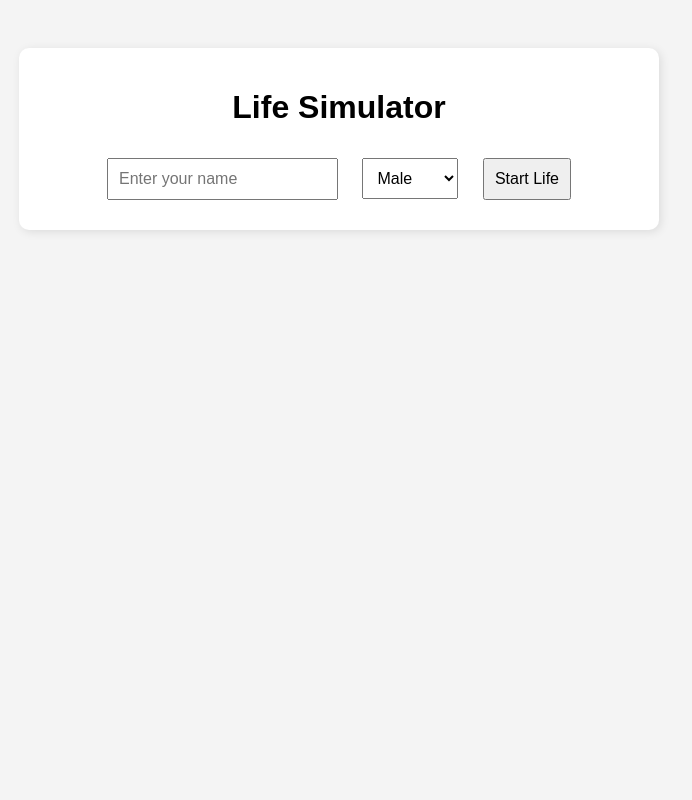
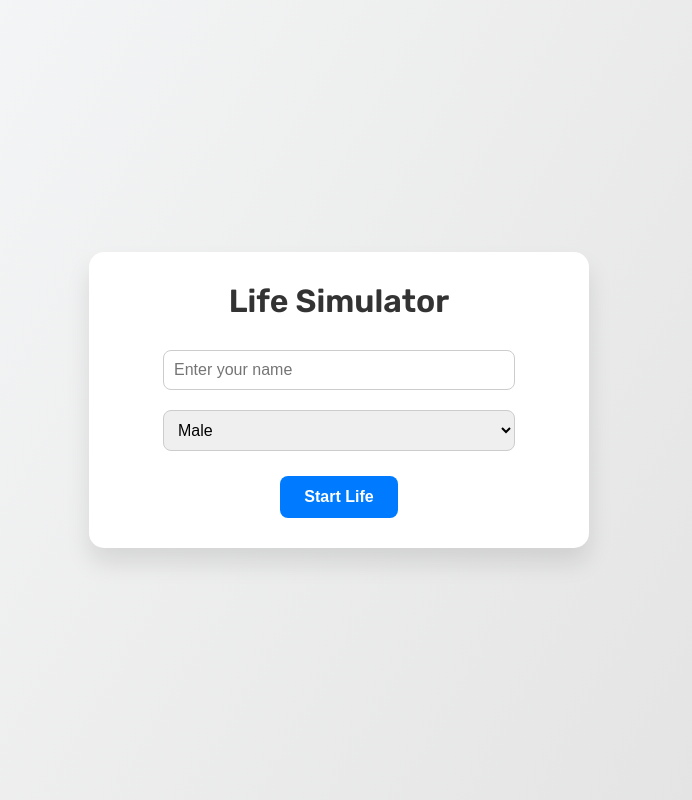
Before and after one commit to chazman4088/cool-website, a plain HTML site: page index.html in a window 1280 px wide. Shown: the whole page, without its empty margins (301-993 px from the left). Drawn offline with Linux system fonts and the light colour scheme.

Commit message:
Update index.html

```diff
--- a/index.html
+++ b/index.html
@@ -1,51 +1,99 @@
 <!DOCTYPE html>
 <html lang="en">
 <head>
-  <meta charset="UTF-8">
+  <meta charset="UTF-8" />
+  <meta name="viewport" content="width=device-width, initial-scale=1.0"/>
   <title>Life Simulator</title>
+  <link href="https://fonts.googleapis.com/css2?family=Rubik:wght@400;600&display=swap" rel="stylesheet">
   <style>
+    * {
+      box-sizing: border-box;
+    }
+
     body {
-      font-family: Arial, sans-serif;
-      background: #f4f4f4;
-      text-align: center;
-      padding: 40px;
+      margin: 0;
+      font-family: 'Rubik', sans-serif;
+      background: linear-gradient(120deg, #f8f9fa, #e0e0e0);
+      display: flex;
+      justify-content: center;
+      align-items: center;
+      height: 100vh;
     }
 
     .container {
-      max-width: 600px;
-      margin: auto;
-      background: white;
-      padding: 20px;
-      border-radius: 10px;
-      box-shadow: 2px 2px 10px rgba(0,0,0,0.1);
+      background: #ffffff;
+      padding: 30px;
+      border-radius: 15px;
+      box-shadow: 0 15px 25px rgba(0,0,0,0.1);
+      width: 100%;
+      max-width: 500px;
+      text-align: center;
     }
 
-    input, select, button {
+    h1, h2 {
+      margin: 0 0 20px;
+      color: #333;
+    }
+
+    input, select {
+      width: 80%;
       padding: 10px;
-      margin: 10px;
+      margin: 10px 0;
       font-size: 16px;
+      border: 1px solid #ccc;
+      border-radius: 8px;
+    }
+
+    button {
+      padding: 12px 24px;
+      margin-top: 15px;
+      font-size: 16px;
+      font-weight: bold;
+      color: white;
+      background: #007BFF;
+      border: none;
+      border-radius: 8px;
+      cursor: pointer;
+      transition: background 0.3s ease;
+    }
+
+    button:hover {
+      background: #0056b3;
     }
 
     #stats {
       margin-top: 20px;
-      font-weight: bold;
+      text-align: left;
+      line-height: 1.6;
     }
 
     #events {
       margin-top: 20px;
       font-style: italic;
+      color: #555;
+    }
+
+    .fade-in {
+      animation: fadeIn 0.5s ease-in-out;
+    }
+
+    @keyframes fadeIn {
+      from {opacity: 0;}
+      to {opacity: 1;}
     }
   </style>
 </head>
 <body>
-  <div class="container">
+  <div class="container fade-in">
     <h1>Life Simulator</h1>
+
     <div id="character-creation">
       <input type="text" id="name" placeholder="Enter your name">
       <select id="gender">
         <option value="Male">Male</option>
         <option value="Female">Female</option>
       </select>
+      <br>
       <button onclick="startGame()">Start Life</button>
     </div>
 
@@ -85,12 +133,12 @@
 
     function applyRandomEvent() {
       const events = [
-        { text: "You read a book. Intelligence +5", effect: () => character.intelligence += 5 },
-        { text: "You went to a party. Happiness +10", effect: () => character.happiness += 10 },
-        { text: "You got sick. Health -10", effect: () => character.health -= 10 },
-        { text: "You started working out. Looks +5", effect: () => character.looks += 5 },
-        { text: "You were in a car accident. Health -20", effect: () => character.health -= 20 },
-        { text: "You got a promotion. Happiness +15", effect: () => character.happiness += 15 },
+        { text: "You read a book. 📖 Intelligence +5", effect: () => character.intelligence += 5 },
+        { text: "You went to a party. 🎉 Happiness +10", effect: () => character.happiness += 10 },
+        { text: "You got sick. 🤒 Health -10", effect: () => character.health -= 10 },
+        { text: "You worked out. 💪 Looks +5", effect: () => character.looks += 5 },
+        { text: "You were in a car accident. 🚗 Health -20", effect: () => character.health -= 20 },
+        { text: "You got a promotion. 🧑‍💼 Happiness +15", effect: () => character.happiness += 15 },
         { text: "Nothing interesting happened this year.", effect: () => {} }
       ];
 
```
